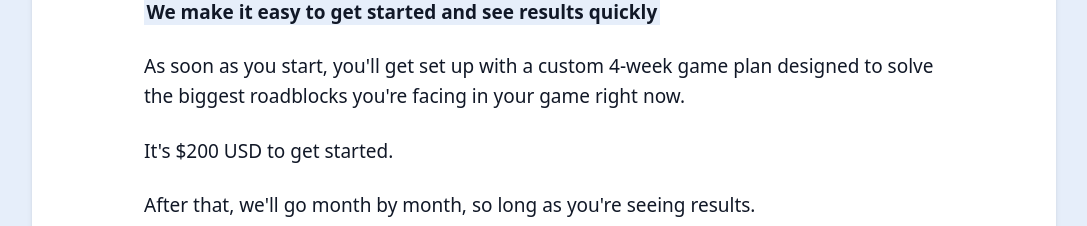
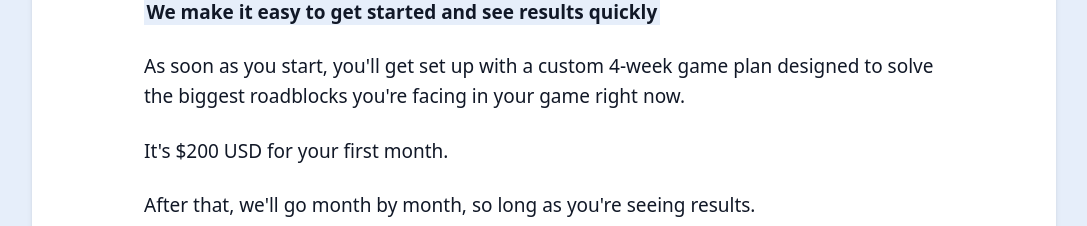
Before and after one commit to ericdeng3/ultimate-academy, a plain HTML site: page program-application/index.html in a window 1280 px wide. Shown: the part 3020-3246 px from the top of the page, without its empty margins (96-1183 px from the left). Drawn offline with nearby package versions, Linux system fonts and the light colour scheme.

Commit message:
Application page: $200 for your first month wording
Co-Authored-By: Claude Opus 5.5 <noreply@anthropic.com>

```diff
--- a/program-application/index.html
+++ b/program-application/index.html
@@ -156,7 +156,7 @@
       <h2 class="reveal font-bold text-gray-900 mt-6 mb-6"><span class="doc-h">We make it easy to get started and see results quickly</span></h2>
       <div class="reveal space-y-6">
         <p>As soon as you start, you'll get set up with a custom 4-week game plan designed to solve the biggest roadblocks you're facing in your game right now.</p>
-        <p>It's $200 USD to get started.</p>
+        <p>It's $200 USD for your first month.</p>
         <p>After that, we'll go month by month, so long as you're seeing results.</p>
       </div>
 
```
